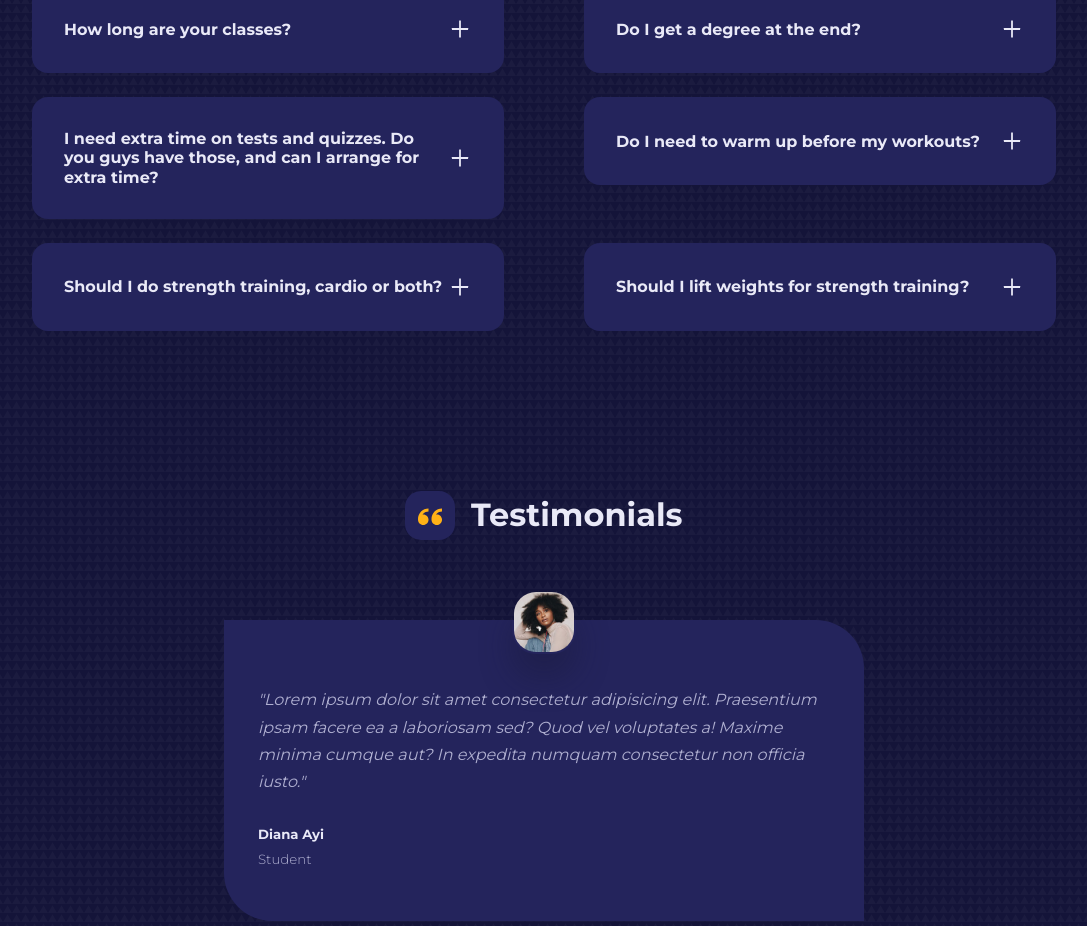
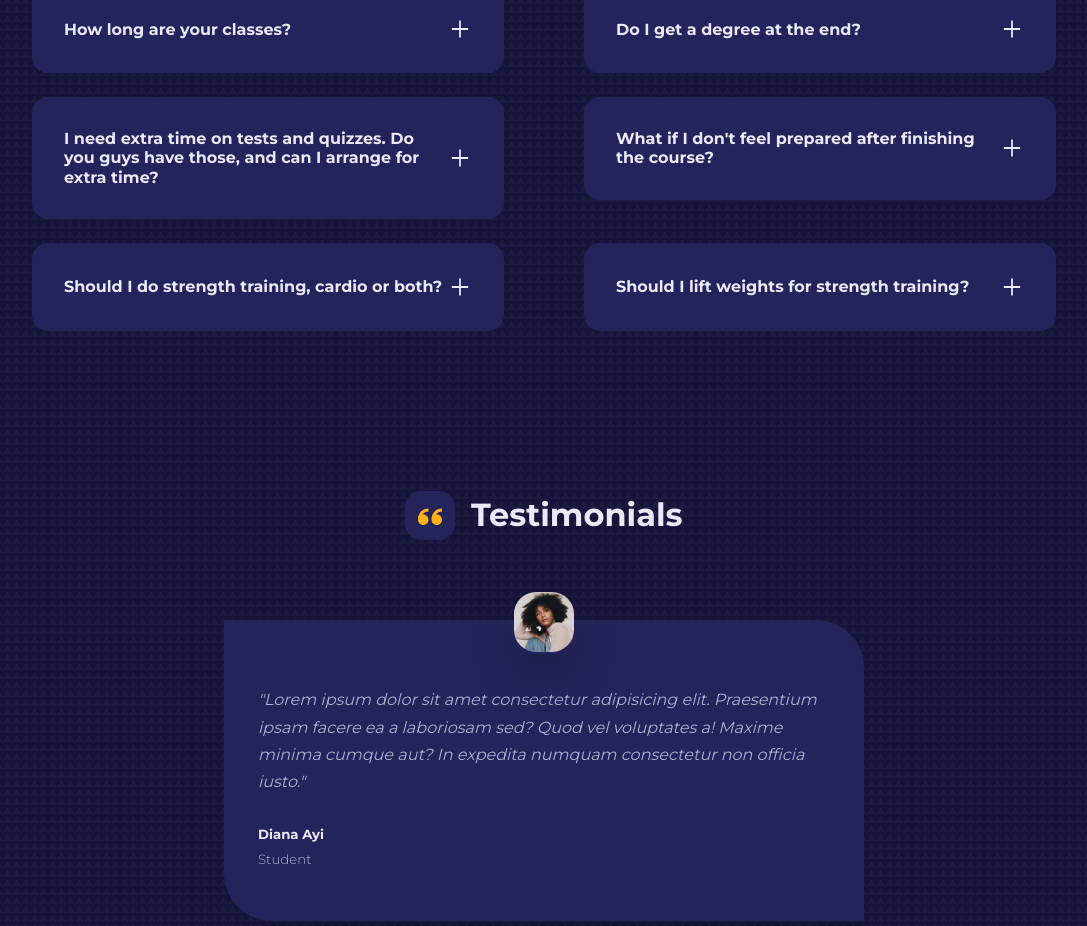
Before and after one commit to mrechavez/CoderCrafters, a React (Create React App) app: page /#/ in a window 1280 px wide. Shown: the part 2966-3892 px from the top of the page, without its empty margins (96-1183 px from the left). Built offline with nearby package versions, Linux system fonts and the light colour scheme.

Commit message:
added FAQ4

```diff
--- a/src/data.js
+++ b/src/data.js
@@ -126,8 +126,8 @@ export const faqs = [
     },
     {
         id: 4,
-        question: "Do I need to warm up before my workouts?",
-        answer: "Molestiae quidem ab soluta exercitationem culpa nostrum iusto illum qui non a harum deserunt atque commodi at velit, consequatur quibusdam dignissimos cum labore possimus placeat consectetur nisi cupiditate? Qui totam est omnis dolor nobis quisquam veritatis a!"
+        question: "What if I don't feel prepared after finishing the course?",
+        answer: "All of our classes are backed by our SimplySatisfied Guarantee. While Software Development is a field that requires immersive learning, we offer complementary tutoring packages for up to 12 months post-graduation for any concepts learned that you feel haven't been adequately understood."
     },
     {
         id: 5,
```
